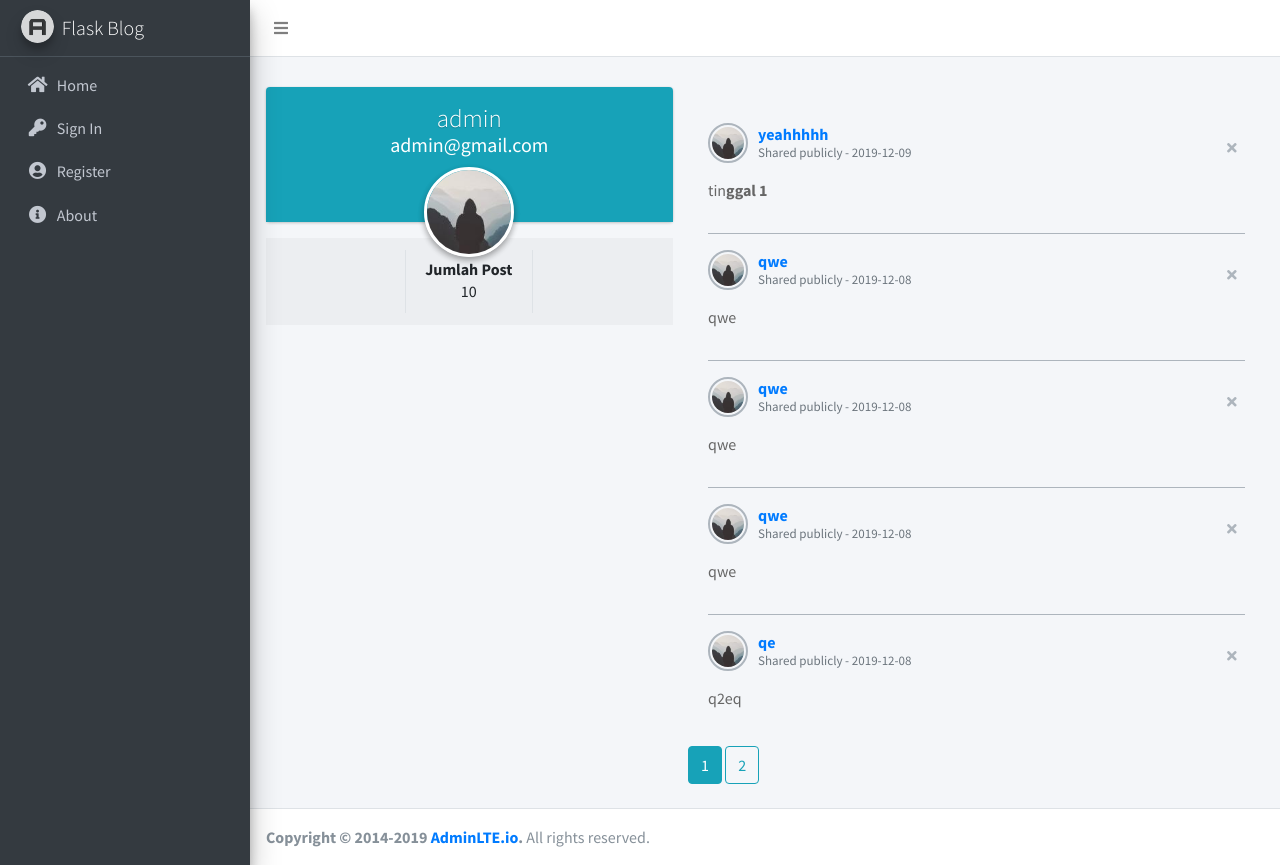
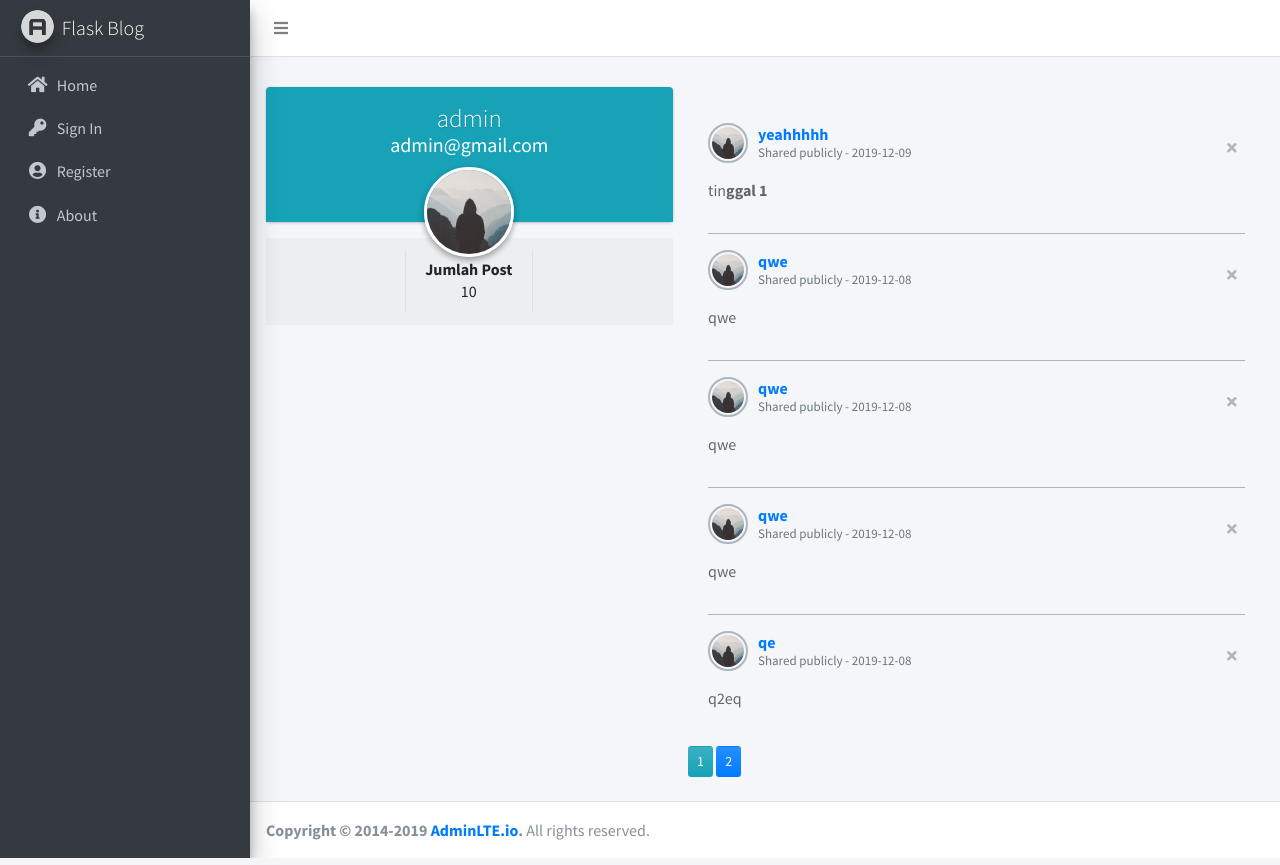
Before and after one commit to bagusyumna/Flask-Web-AdminLTS, a Flask app: page /user/admin in a window 1280 px wide. Run offline with Flask 2, Linux system fonts and the light colour scheme; data comes from the database, SQL or seed files in the repository; some libraries are stand-ins or nearby versions.

Commit message:
First change

```diff
--- a/flaskblog/templates/user_posts.html
+++ b/flaskblog/templates/user_posts.html
@@ -52,9 +52,9 @@
   {% for page_num in posts.iter_pages(left_edge=1, right_edge=1, left_current=1, right_current=2) %}
         {% if page_num %}
             {% if posts.page == page_num %}
-                <a class="btn btn-info mb-4" href="{{ url_for('users.user_posts', username=user.username, page=page_num) }}">{{ page_num }}</a>
+                <a class="btn bg-gradient-info btn-sm mb-4" href="{{ url_for('users.user_posts', username=user.username, page=page_num) }}">{{ page_num }}</a>
             {% else %}
-                <a class="btn btn-outline-info mb-4" href="{{ url_for('users.user_posts', username=user.username, page=page_num) }}">{{ page_num }}</a>
+                <a class="btn bg-gradient-primary btn-sm mb-4" href="{{ url_for('users.user_posts', username=user.username, page=page_num) }}">{{ page_num }}</a>
             {% endif %}
         {% else %}
             ...
```
